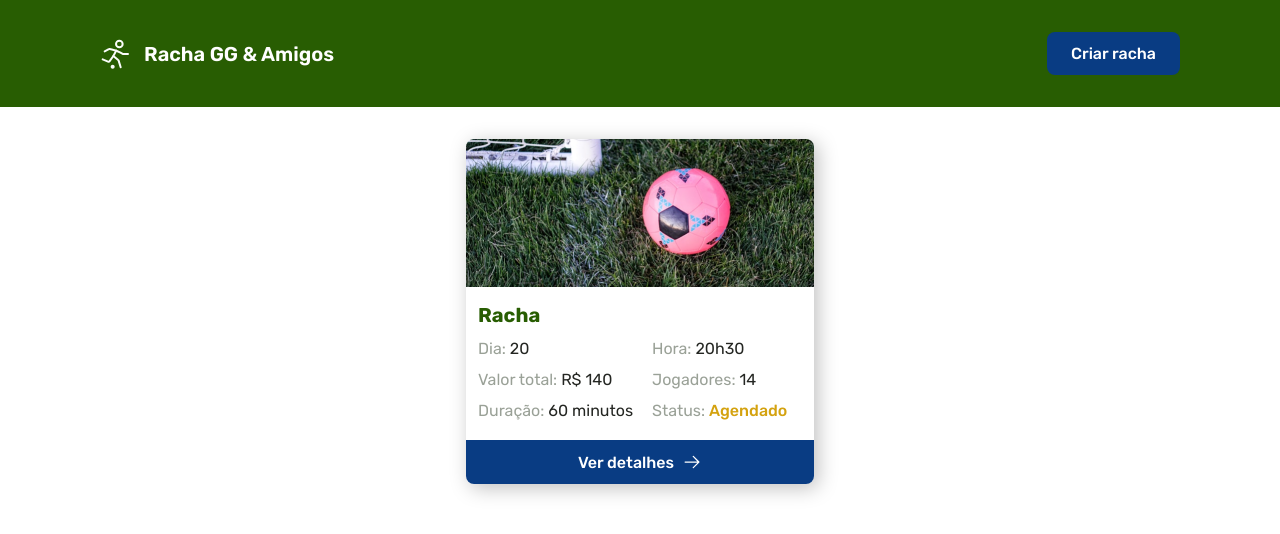
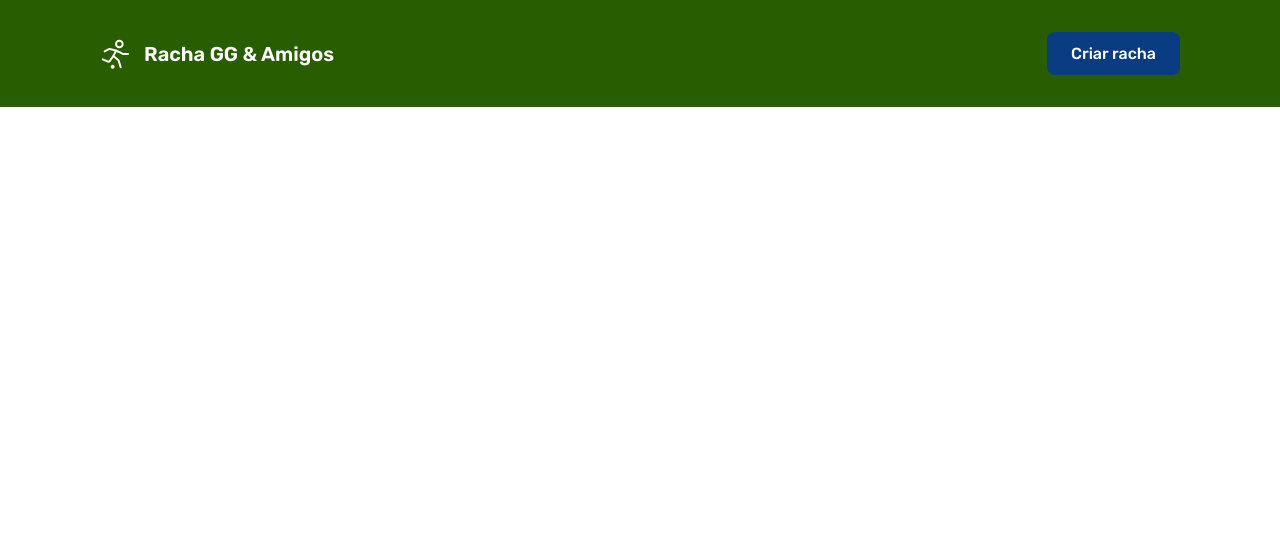
Before and after one commit to kZgiorgetti/RachaGG-Amigos, a React (Vite) app: page / in a window 1280 px wide. Shown: the top 534 px of the page. Built offline with nearby package versions, Linux system fonts and the light colour scheme.

Commit message:
Add files via upload

```diff
--- a/src/assets/components/GameCard.tsx
+++ b/src/assets/components/GameCard.tsx
@@ -4,9 +4,9 @@ import { Link } from "react-router"
 
 
 interface IProps {
-  day: number,
+  day: Date,
   hour: string,
-  value: number,
+  value: string,
   players: number,
   duration: string,
   status: string,
--- a/src/pages/Game.tsx
+++ b/src/pages/Game.tsx
@@ -64,7 +64,20 @@ const Game = () => {
 
     useFormPersist("form-name", { watch, setValue });
 
-    const onSubmit: SubmitHandler<IFormInput> = (data) => console.log(data)
+    const onSubmit: SubmitHandler<IFormInput> = (data) => {
+        const gameData = {
+            id: uuidv4(),
+            day: data.date,
+            hour: data.hour,
+            value: data.value,
+            players: playersList.length,
+            duration: data.duration,
+            status: data.status,
+        };
+
+        localStorage.setItem("gamesList", JSON.stringify([...(JSON.parse(localStorage.getItem("gamesList")!) || []), gameData]));
+        navigate("/"); // Redirecionar para a tela Home
+    };
 
     const valor = watch ("value")
     const soma = valor / playersList.length
--- a/src/pages/Home.tsx
+++ b/src/pages/Home.tsx
@@ -19,9 +19,16 @@ interface GameCard {
 const Home = () => {
 
   const navigate = useNavigate();
-  const [gamesList, setGamesList] = useState<[]>(
-    //  JSON.parse(localStorage.getItem("gamesList")) ||
-     [])
+  const [gamesList, setGamesList] = useState<GameCard[]>(
+    JSON.parse(localStorage.getItem("gamesList")!) || []
+);
+
+useEffect(() => {
+    const storedGames = JSON.parse(localStorage.getItem("gamesList")!) || [];
+    setGamesList(storedGames);
+}, []);
+
+
 
   // useEffect(() => {
   //   localStorage.setItem("gamesList", JSON.stringify(gamesList));
@@ -51,19 +58,17 @@ const Home = () => {
       <TopMenu text="Criar racha" addGame={handleAddGame}/>
 
       <div className={style.cards}>
+      {gamesList.map((game) => (
         <GameCard
-        day={20}
-        hour={"20h30"}
-        value={140}
-        players={14}
-        duration={"60 minutos"}
-        status={"Agendado"}
+            key={game.id}
+            day={game.day}
+            hour={game.hour}
+            value={game.value}
+            players={game.players}
+            duration={game.duration}
+            status={game.status}
         />
-        {gamesList.map(
-          (newGame) => (
-            <GameCard key={newGame.id}/>
-          )
-        )}
+    ))}
       </div>
     </div>
   )
```
